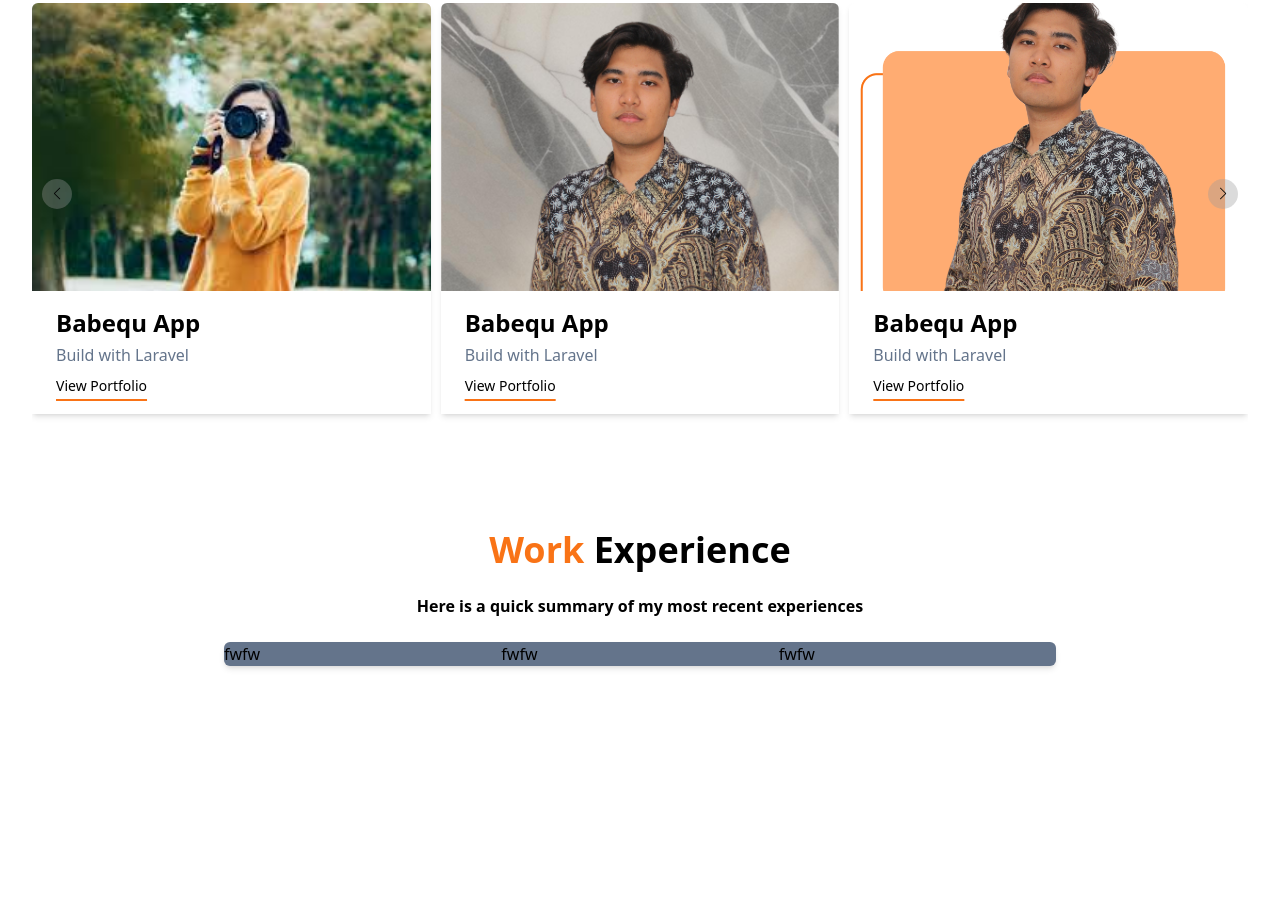
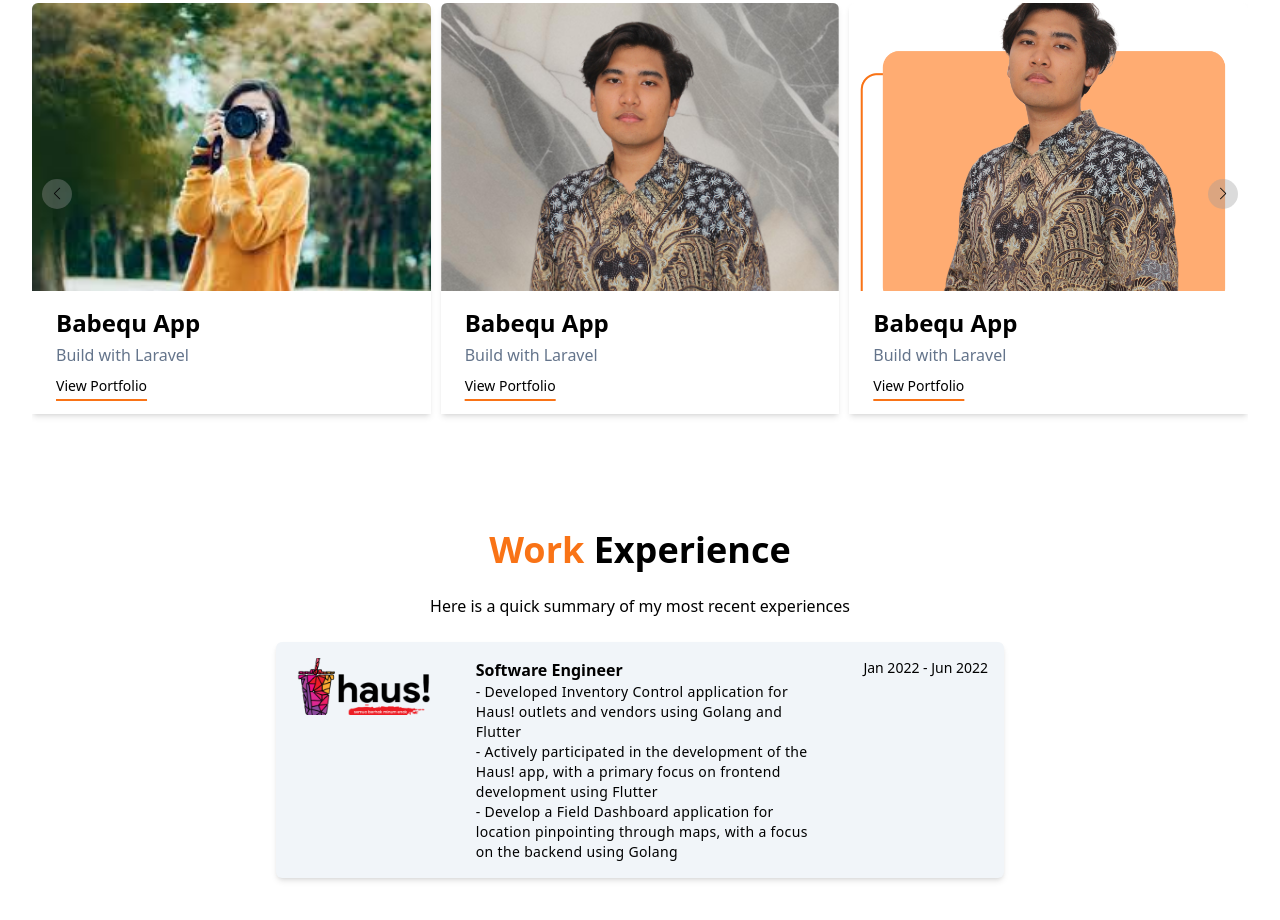
Before and after one commit to aleirsyad/my-portfolio, a website: page index.html in a window 1280 px wide. Shown: the part 1696-2616 px from the top of the page. Before the commit the page ends 2546 px from the top, so only its background shows below. Drawn offline with nearby package versions, Linux system fonts and the light colour scheme.

Commit message:
Done Work Experience Section

```diff
--- a/index.html
+++ b/index.html
@@ -454,21 +454,42 @@
     <!-- Portfolio Section End -->
 
     <!-- Work Experiences Section Start -->
-    <section id="work" class="pt-4 lg:pt-8 pb-36">
+    <section id="work" class="pt-2 lg:pt-8 pb-36">
       <div class="flex flex-wrap justify-center">
         <div class="w-full px-4">
           <h2 class="text-4xl font-bold text-primary mb-6 text-center">
             Work <span class="text-black">Experience</span>
           </h2>
-          <h4 class="text-base font-semibold text-center">
+          <h4 class="text-base font-normal text-center">
             Here is a quick summary of my most recent experiences
           </h4>
           <div class="mt-6 w-full flex justify-center mb-10">
-            <div class="w-4/5 lg:w-4/6 bg-slate-500 rounded-md shadow-md overflow-hidden">
-              <div class="grid grid-cols-3">
-                <p>fwfw</p>
-                <p>fwfw</p>
-                <p>fwfw</p>
+            <div
+              class="p-4 w-full lg:w-7/12 bg-slate-100 rounded-md shadow-md overflow-hidden"
+            >
+              <div class="flex flex-wrap justify-between">
+                <div class="w-24 lg:w-36">
+                  <img src="public/img/haus_logo.png" alt="" />
+                </div>
+                <div class="w-6/12">
+                  <h2 class="font-semibold">Software Engineer</h2>
+                  <h4 class="w-full text-sm tracking-tighter lg:tracking-wide">
+                    - Developed Inventory Control application for Haus! outlets
+                    and vendors using Golang and Flutter
+                  </h4>
+                  <h4 class="w-full text-sm tracking-tighter lg:tracking-wide">
+                    - Actively participated in the development of the Haus! app,
+                    with a primary focus on frontend development using Flutter
+                  </h4>
+                  <h4 class="w-full text-sm tracking-tighter lg:tracking-wide">
+                    - Develop a Field Dashboard application for location
+                    pinpointing through maps, with a focus on the backend using
+                    Golang
+                  </h4>
+                </div>
+                <div>
+                  <p class="text-sm text-left">Jan 2022 - Jun 2022</p>
+                </div>
               </div>
             </div>
           </div>
```
Also changed, not shown: public/img/haus_logo.png (added), src/output.css.
